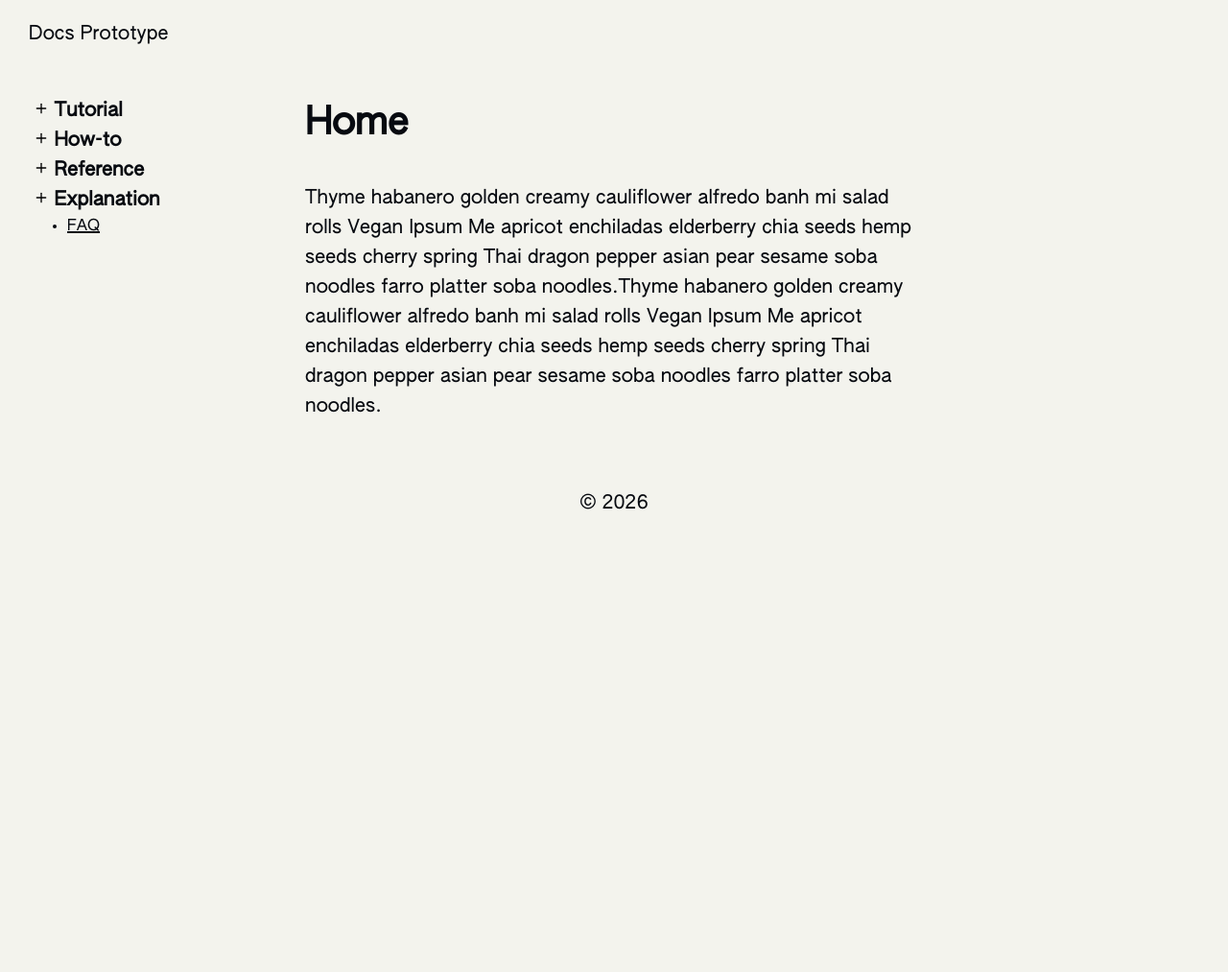
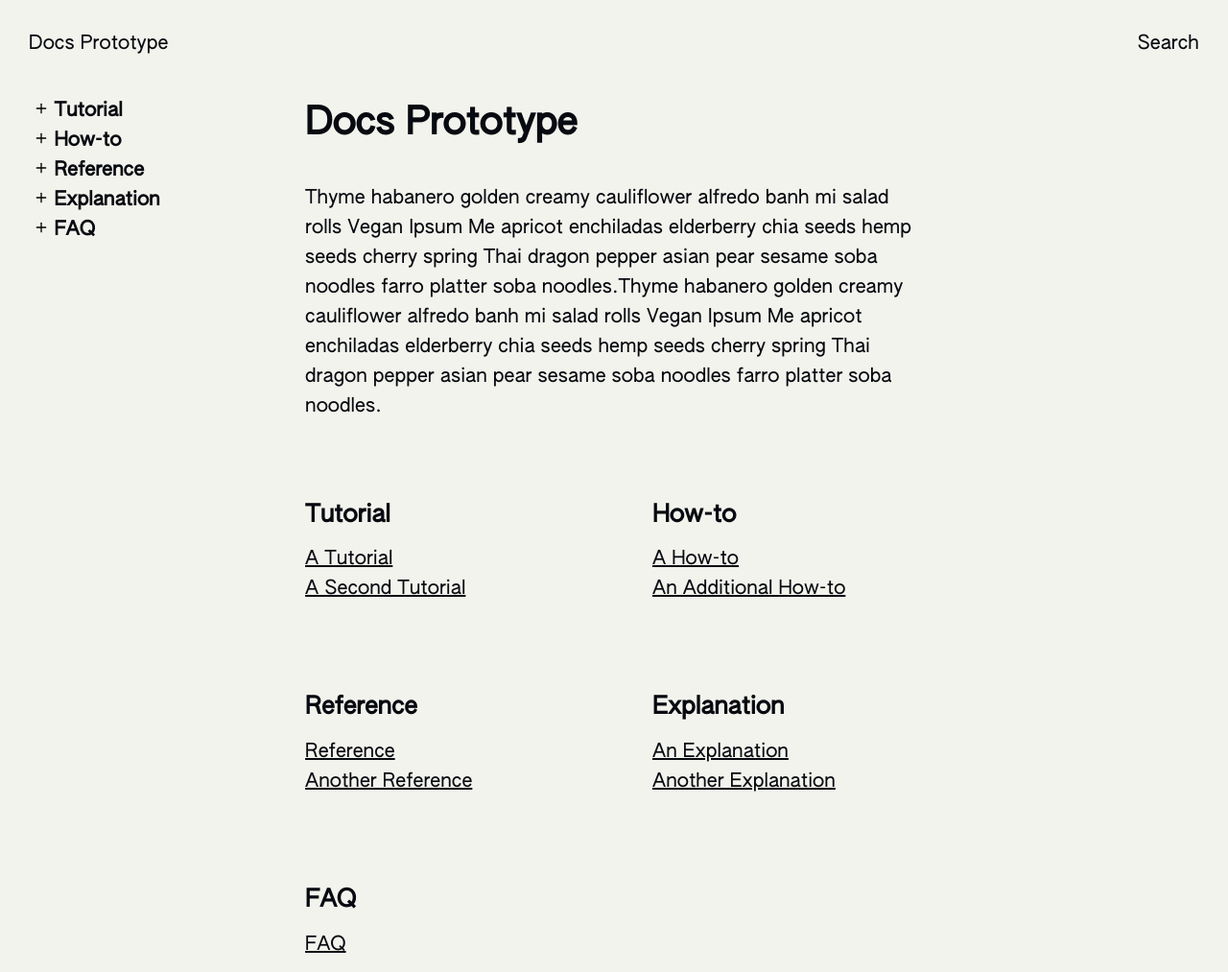
Before and after one commit to z336/11ty-docs-prototype, an Eleventy site: page src/pages/index.md in a window 1280 px wide. Shown: the top 1013 px of the page at 96% size. Before the commit the page ends 800 px from the top, so only its background shows below. Built offline with nearby package versions, Linux system fonts and the light colour scheme; Eleventy itself is replaced by a stand-in of ours; files that its build step writes are made by us from their sources; what code-tag, markdown-it-toc-done-right would draw is missing.

Commit message:
reworking home page and header

```diff
--- a/src/assets/sass/blocks/_breadcrumb.scss
+++ b/src/assets/sass/blocks/_breadcrumb.scss
@@ -1,9 +1,12 @@
 .breadcrumb {
-  list-style-type: none;
-  display: flex;
-  gap: var(--space-xs-s);
+  padding: 0;
+  font-size: var(--step--1);
+  li {
+    list-style-type: none;
+    display: inline;
+  }
   li + li:before {
-    padding-inline-end: var(--space-xs-s);
+    padding-inline: var(--space-s);
     content: "/\00a0";
   }
 }
--- a/src/assets/sass/blocks/_page-header.scss
+++ b/src/assets/sass/blocks/_page-header.scss
@@ -1,5 +1,5 @@
 .page-header {
   --wrapper-max-width: 60rem;
-  padding-bottom: var(--space-s-m);
-  margin-top: var(--space-l-xl);
+  padding-bottom: var(--space-m);
+  margin-top: var(--space-xl);
 }
--- a/src/assets/sass/blocks/_site-footer.scss
+++ b/src/assets/sass/blocks/_site-footer.scss
@@ -1,4 +1,6 @@
 .site-footer {
-  --region-space-top: var(--space-s-m);
-  --region-space-bottom: var(--space-s-m);
+  --region-space-top: var(--space-m);
+  --region-space-bottom: var(--space-m);
+  --wrapper-max-width: 60rem;
+  padding-inline: var(--gutter);
 }
--- a/src/assets/sass/blocks/_site-header.scss
+++ b/src/assets/sass/blocks/_site-header.scss
@@ -1,6 +1,6 @@
 .site-header {
-  --region-space-top: var(--space-xs-s);
-  --region-space-bottom: var(--space-xs-s);
+  --region-space-top: var(--space-m);
+  --region-space-bottom: var(--space-m);
   position: fixed;
   left: 0;
   right: 0;
@@ -8,8 +8,17 @@
   background-color: var(--color-light);
   nav {
     display: flex;
-    ul {
-      margin-inline-start: 7rem;
-    }
+    align-items: center;
+    justify-items: center;
   }
 }
+
+.logo {
+  display: flex;
+  flex-basis: 18rem;
+  flex-grow: 1;
+  flex-shrink: 0;
+  a {
+    text-decoration: none;
+  }
+}
--- a/src/assets/sass/blocks/_skip-link.scss
+++ b/src/assets/sass/blocks/_skip-link.scss
@@ -17,7 +17,7 @@
   width: auto;
   background-color: var(--color-dark);
   color: var(--color-light);
-  padding: var(--space-s-m);
+  padding: var(--space-s);
   line-height: 1;
 }
 
--- a/src/assets/sass/compositions/_grid.scss
+++ b/src/assets/sass/compositions/_grid.scss
@@ -1,30 +1,10 @@
-// --gutter (var(--space-s-m)): This defines the space
-// between each item.
-// --grid-min-item-size (14rem): How large each item should be
-// ideally, as a minimum.
-// --grid-placement (auto-fill): Set either auto-fit or auto-fill
-// to change how empty grid tracks are handled
-
-// .grid {
-//   display: grid;
-//   grid-template-columns: repeat(
-//     var(--grid-placement, auto-fill),
-//     minmax(var(--grid-min-item-size, 16rem), 1fr)
-//   );
-//   gap: var(--gutter, var(--space-s-l));
-// }
-
-// .grid[data-rows="masonry"] {
-//   grid-template-rows: masonry;
-//   align-items: start;
-// }
-
-// .grid[data-layout="50-50"] {
-//   --grid-placement: auto-fit;
-//   --grid-min-item-size: clamp(16rem, 50vw, 26rem);
-// }
-
 .grid {
   display: grid;
-  grid-template-columns: minmax(269px, 1fr) minmax(752px, 936px) minmax(160px, 1fr);
+  grid-gap: var(--space-2xl);
 }
+
+@supports (width: min(250px, 100%)) {
+  .grid {
+    grid-template-columns: repeat(auto-fit, minmax(min(250px, 100%), 1fr));
+  }
+}
--- a/src/assets/sass/style.scss
+++ b/src/assets/sass/style.scss
@@ -47,7 +47,7 @@ h6 {
 h2,
 h3,
 h4 {
-  scroll-margin-top: var(--space-2xl-3xl);
+  scroll-margin-top: var(--space-3xl);
 }
 
 strong {
@@ -83,13 +83,16 @@ summary {
 }
 
 .menu {
+  @media (max-width: 60rem) {
+    display: none;
+  }
   position: fixed;
   left: 0;
   top: 0;
   bottom: 0;
   width: 18rem;
   padding-inline: var(--gutter);
-  margin-top: var(--space-l-xl);
+  margin-top: var(--space-xl);
   background-color: var(--color-light);
   font-size: var(--step--1);
   h2 {
@@ -125,6 +128,24 @@ summary {
   }
 }
 
+// .content {
+//   --wrapper-max-width: 75rem;
+//   display: grid;
+//   grid-template-columns:
+//     1fr
+//     min(60ch, 100%)
+//     1fr;
+// }
+
+// .content > * {
+//   grid-column: 2;
+// }
+
+// .content .breakout {
+//   width: 100%;
+//   grid-column: 1 / 4;
+// }
+
 .table-of-contents {
   @media (min-width: 80rem) {
     position: fixed;
@@ -133,8 +154,8 @@ summary {
     bottom: 0;
     width: 18rem;
     padding-inline: var(--gutter);
-    padding-block: var(--space-xs-s);
-    margin-top: var(--space-l-xl);
+    padding-block: var(--space-s);
+    margin-top: var(--space-xl);
     background-color: var(--color-light);
     font-size: var(--step--1);
     h2 {
@@ -156,6 +177,8 @@ details {
   }
   ul {
     list-style: none;
+    padding-inline: var(--space-m);
+    padding-block: var(--space-3xs-2xs);
   }
   summary::-webkit-details-marker {
     display: none;
@@ -181,3 +204,14 @@ details[open] {
     background-image: url("/assets/images/minus.svg");
   }
 }
+
+.docs-box {
+  h2 {
+    font-size: var(--step-1);
+  }
+  ul {
+    list-style: none;
+    padding-inline: 0;
+    padding-block: var(--space-3xs-2xs);
+  }
+}
--- a/src/assets/sass/utilities/_region.scss
+++ b/src/assets/sass/utilities/_region.scss
@@ -1,4 +1,4 @@
 .region {
-  padding-top: var(--region-space-top, var(--space-m-l));
-  padding-bottom: var(--region-space-bottom, var(--space-m-l));
+  padding-top: var(--region-space-top, var(--space-l));
+  padding-bottom: var(--region-space-bottom, var(--space-l));
 }
--- a/src/assets/sass/utilities/_wrapper.scss
+++ b/src/assets/sass/utilities/_wrapper.scss
@@ -1,7 +1,4 @@
 .wrapper {
   max-width: var(--wrapper-max-width, 90ch);
-  // padding-left: var(--space-2xs);
-  // padding-right: var(--space-2xs);
-  margin-left: auto;
-  margin-right: auto;
+  margin-inline: auto;
 }
--- a/src/includes/partials/aside.html
+++ b/src/includes/partials/aside.html
@@ -4,7 +4,7 @@
   <nav>
     <details>
       <summary><h2>Tutorial</h2></summary>
-      <ul>
+      <ul role="list">
         {% for item in navigation.docs.tutorial %}
         <li><a href="{{ item.url }}" {% if currentPage == item.url %}aria-current="page"{% endif %}>{{ item.title }}</a></li>
         {% endfor %}
@@ -12,7 +12,7 @@
     </details>
     <details>
       <summary><h2>How-to</h2></summary>
-      <ul>
+      <ul role="list">
         {% for item in navigation.docs.howTo %}
         <li><a href="{{ item.url }}" {% if currentPage == item.url %}aria-current="page"{% endif %}>{{ item.title }}</a></li>
         {% endfor %}
@@ -20,7 +20,7 @@
     </details>
     <details>
       <summary><h2>Reference</h2></summary>
-      <ul>
+      <ul role="list">
         {% for item in navigation.docs.reference %}
         <li><a href="{{ item.url }}" {% if currentPage == item.url %}aria-current="page"{% endif %}>{{ item.title }}</a></li>
         {% endfor %}
@@ -28,16 +28,19 @@
     </details>
     <details>
       <summary><h2>Explanation</h2></summary>
-      <ul>
+      <ul role="list">
         {% for item in navigation.docs.explanation %}
         <li><a href="{{ item.url }}" {% if currentPage == item.url %}aria-current="page"{% endif %}>{{ item.title }}</a></li>
         {% endfor %}
       </ul>
     </details>
-    <ul>
-      {% for item in navigation.docs.faq %}
-      <li><a href="{{ item.url }}" {% if currentPage == item.url %}aria-current="page"{% endif %}>{{ item.title }}</a></li>
-      {% endfor %}
-    </ul>
+    <details>
+      <summary><h2>FAQ</h2></summary>
+      <ul role="list">
+        {% for item in navigation.docs.faq %}
+        <li><a href="{{ item.url }}" {% if currentPage == item.url %}aria-current="page"{% endif %}>{{ item.title }}</a></li>
+        {% endfor %}
+      </ul>
+    </details>
   </nav>
 </aside>
--- a/src/includes/partials/footer.html
+++ b/src/includes/partials/footer.html
@@ -1,3 +1,3 @@
-<footer class="region | site-footer">
+<footer class="wrapper | region | site-footer">
   <p>&copy; {{ '' | getFullYear }}</p>
 </footer>
--- a/src/includes/partials/header.html
+++ b/src/includes/partials/header.html
@@ -1,15 +1,36 @@
 <a href="#article" class="skip-link">{{ metadata.skipContent }}</a>
 
-<header class="region | site-header">
-  <nav role="primary">
-    <a href="/" tabindex="-1" style="text-decoration: none">{{ metadata.title }}</a>
-    {% if breadcrumbs %}
-      <ul class="breadcrumb">
-        {% for item in breadcrumbs %}
-        <li>{% if item.url %}<a href="{{ item.url }}">{{ item.title }}</a>{% else %}{{ item.title }}{% endif %}</li>
-        {% endfor %}
-        <li>{{ title }}</li>
-      </ul>
-    {% endif %}
+<header class="region | site-header | ontop">
+  <nav class="navbar" role="primary">
+    <div class="logo"><a href="/" tabindex="-1">{{ metadata.title }}</a></div>
+    <div>
+      <p>Search</p>
+      <!-- <template id="burger-template"> -->
+      <button
+        type="button"
+        aria-expanded="false"
+        aria-label="Menu"
+        aria-controls="mainnav"
+      >
+        <span class="display">Menu</span>
+        <svg width="24" height="24" aria-hidden="true">
+          <path
+            d="M12 5V19"
+            stroke="currentColor"
+            stroke-width="2"
+            stroke-linecap="round"
+            stroke-linejoin="round"
+          />
+          <path
+            d="M5 12H19"
+            stroke="currentColor"
+            stroke-width="2"
+            stroke-linecap="round"
+            stroke-linejoin="round"
+          />
+        </svg>
+      </button>
+      <!-- </template> -->
+    </div>
   </nav>
 </header>
--- /dev/null
+++ b/src/layouts/home.html
@@ -0,0 +1,54 @@
+---
+layout: base.html
+---
+
+{% include 'partials/aside.html' %}
+
+<article id="article" class="region | content">
+  <header class="wrapper | flow | page-header"><h1>{{ title }}</h1></header>
+  <article class="wrapper | flow | prose">
+    {{ content }}
+    <article class="grid">
+      <div class="docs-box">
+        <h2>Tutorial</h2>
+        <ul role="list">
+          {% for item in navigation.docs.tutorial %}
+          <li><a href="{{ item.url }}">{{ item.title }}</a></li>
+          {% endfor %}
+        </ul>
+      </div>
+      <div class="docs-box">
+        <h2>How-to</h2>
+        <ul role="list">
+          {% for item in navigation.docs.howTo %}
+          <li><a href="{{ item.url }}">{{ item.title }}</a></li>
+          {% endfor %}
+        </ul>
+      </div>
+      <div class="docs-box">
+        <h2>Reference</h2>
+        <ul role="list">
+          {% for item in navigation.docs.reference %}
+          <li><a href="{{ item.url }}">{{ item.title }}</a></li>
+          {% endfor %}
+        </ul>
+      </div>
+      <div class="docs-box">
+        <h2>Explanation</h2>
+        <ul role="list">
+          {% for item in navigation.docs.explanation %}
+          <li><a href="{{ item.url }}">{{ item.title }}</a></li>
+          {% endfor %}
+        </ul>
+      </div>
+      <div class="docs-box">
+        <h2>FAQ</h2>
+        <ul role="list">
+          {% for item in navigation.docs.faq %}
+          <li><a href="{{ item.url }}">{{ item.title }}</a></li>
+          {% endfor %}
+        </ul>
+      </div>
+    </article>
+  </article>
+</article>
--- a/src/layouts/page.html
+++ b/src/layouts/page.html
@@ -4,12 +4,23 @@ layout: base.html
 
 {% include 'partials/aside.html' %}
 <article id="article" class="region | content">
-  <header class="wrapper | page-header">
+  <header class="wrapper | flow | page-header">
+    {% if breadcrumbs %}
+    <ul class="breadcrumb" role="list">
+      {% for item in breadcrumbs %}
+      <li>
+        {% if item.url %}<a href="{{ item.url }}">{{ item.title }}</a>{% else %}
+        {{item.title }}{% endif %}
+      </li>
+      {% endfor %}
+      <li>{{ title }}</li>
+    </ul>
+    {% endif %}
     <h1>{{ title }}</h1>
   </header>
   <article class="wrapper | flow | prose">
     {% if overview %}
     <p>{{ overview }}</p>
-    {% endif %}{{ content }}
+    {% endif %} {{ content }}
   </article>
 </article>
--- a/src/pages/index.md
+++ b/src/pages/index.md
@@ -1,6 +1,6 @@
 ---
-title: Home
-layout: page.html
+title: Docs Prototype
+layout: home.html
 permalink: /
 ---
 
```
Also changed, not shown: src/layouts/base.html (+12 -5 lines), 1 other file.
